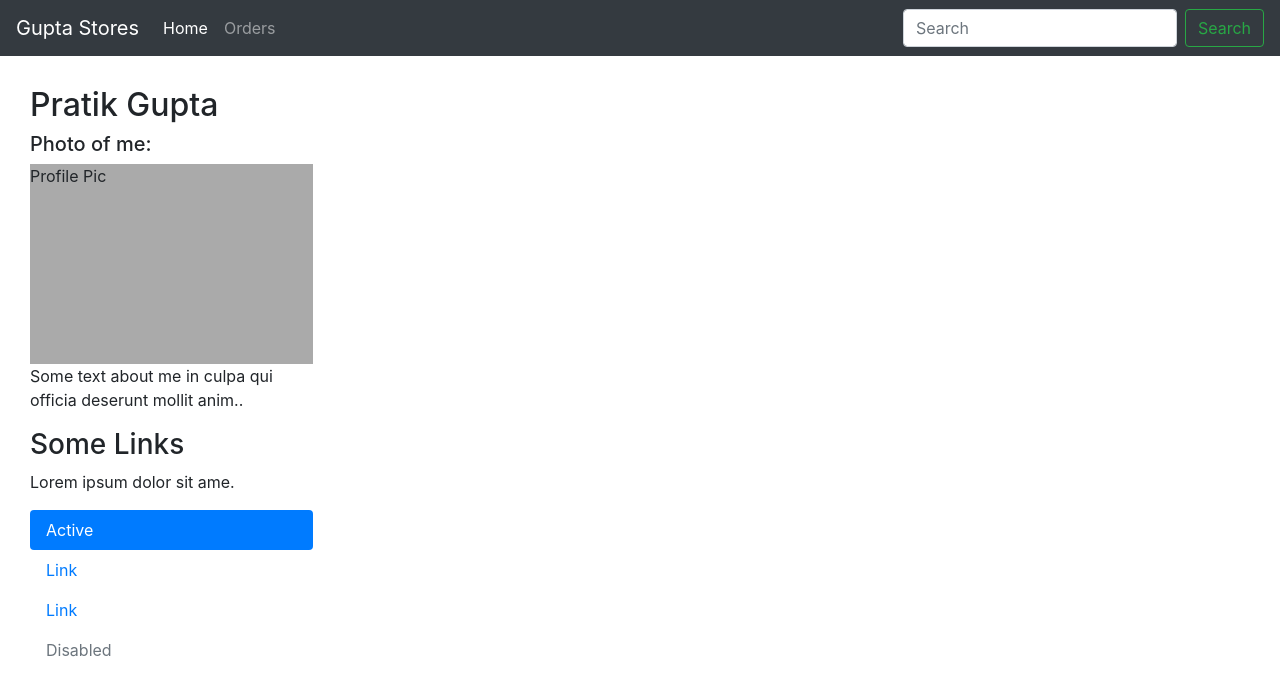
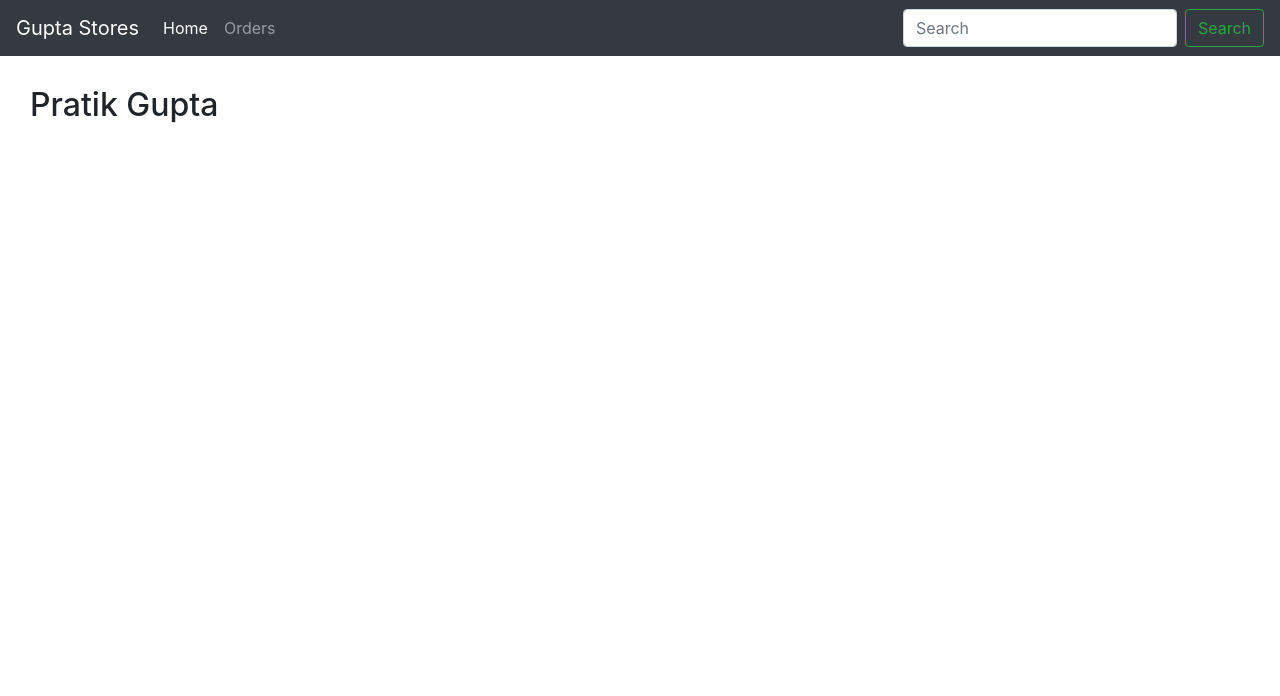
Before and after one commit to Pratik-Kumar-Gupta/stores, a React (Create React App) app: page / in a window 1280 px wide. Shown: the top 696 px of the page. Built offline with nearby package versions, Linux system fonts and the light colour scheme.

Commit message:
testing changes

```diff
--- a/src/components/homeComp.jsx
+++ b/src/components/homeComp.jsx
@@ -10,34 +10,6 @@ class HomeComp extends Component {
     return (
       <React.Fragment>
         <h2>Pratik Gupta</h2>
-        <h5>Photo of me:</h5>
-        <div style={this.styles}>Profile Pic</div>
-        <p>Some text about me in culpa qui officia deserunt mollit anim..</p>
-        <h3>Some Links</h3>
-        <p>Lorem ipsum dolor sit ame.</p>
-        <ul className="nav nav-pills flex-column">
-          <li className="nav-item">
-            <a className="nav-link active" href="#">
-              Active
-            </a>
-          </li>
-          <li className="nav-item">
-            <a className="nav-link" href="#">
-              Link
-            </a>
-          </li>
-          <li className="nav-item">
-            <a className="nav-link" href="#">
-              Link
-            </a>
-          </li>
-          <li className="nav-item">
-            <a className="nav-link disabled" href="#">
-              Disabled
-            </a>
-          </li>
-        </ul>
-        <hr className="d-sm-none" />
       </React.Fragment>
     );
   }
```
